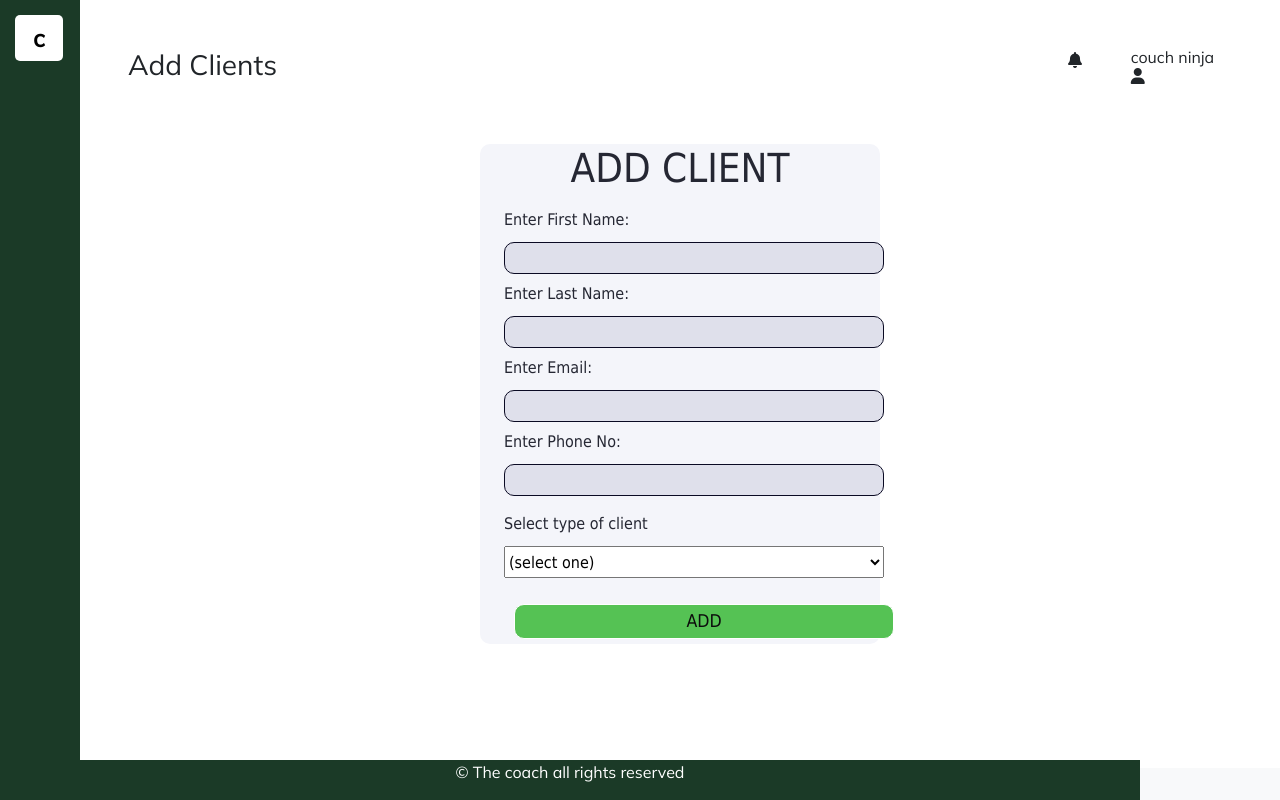
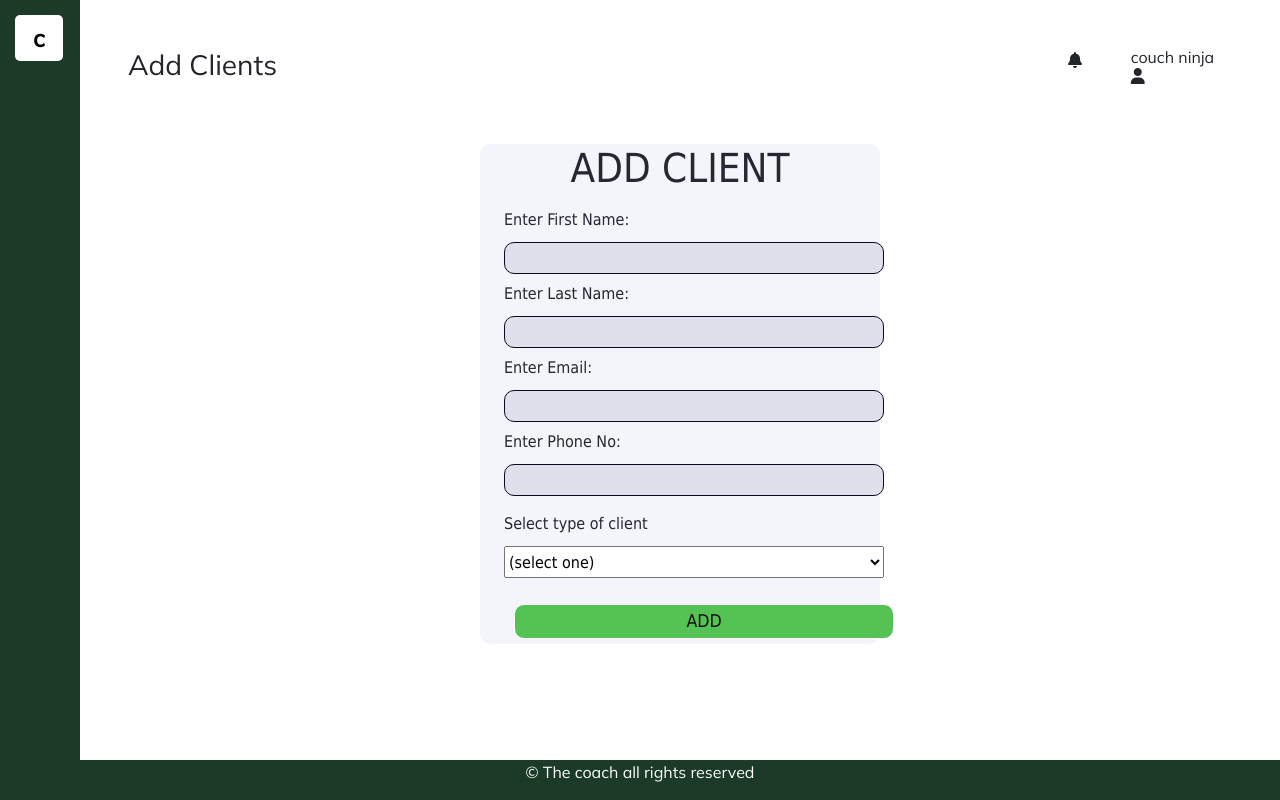
Before and after one commit to c-kiplimo/coachmate, an Angular app in the folder the-couch-web/: page /addclient in a window 1280 px wide. Built offline with nearby package versions, Linux system fonts and the light colour scheme; some icons are missing.

Commit message:
adjusted the width of the footer

```diff
--- a/the-couch-web/src/app/footer/footer.component.css
+++ b/the-couch-web/src/app/footer/footer.component.css
@@ -8,17 +8,15 @@
     align-items: center;
 
 }
-.container h5 {
 
-}
 footer{
     background: #1B3A27;
     color: white;
     height: 76;
-    width: 1650px;
+    width: 100%;
     position: absolute;
     bottom: 0;
-    width: 100%;
+
 }
 p{
     text-align: center;
--- a/the-couch-web/src/app/footer/footer.component.html
+++ b/the-couch-web/src/app/footer/footer.component.html
@@ -1,21 +1,11 @@
 
-<footer class="footer-text mt-auto py-3 bg-light">
-    <div class="container">
-        <h5 class="text-center">Powered By Natujenge</h5>
-    </div>
-</footer>
-
-<div class="container-fluid justify-content-center">
-<footer class="site-footer fixed-bottom bg-dark">
-    <div class="container">
-        <div class="row">
+<footer>
+    <div class="row">
             <div class="col">
                 <p>&copy; <script>
                     const copyrightDate = new Date();
                     document.write(copyrightDate.getFullYear());
                 </script> The coach all rights reserved</p>
             </div>
-        </div>
     </div>
 </footer>
-</div>
```
